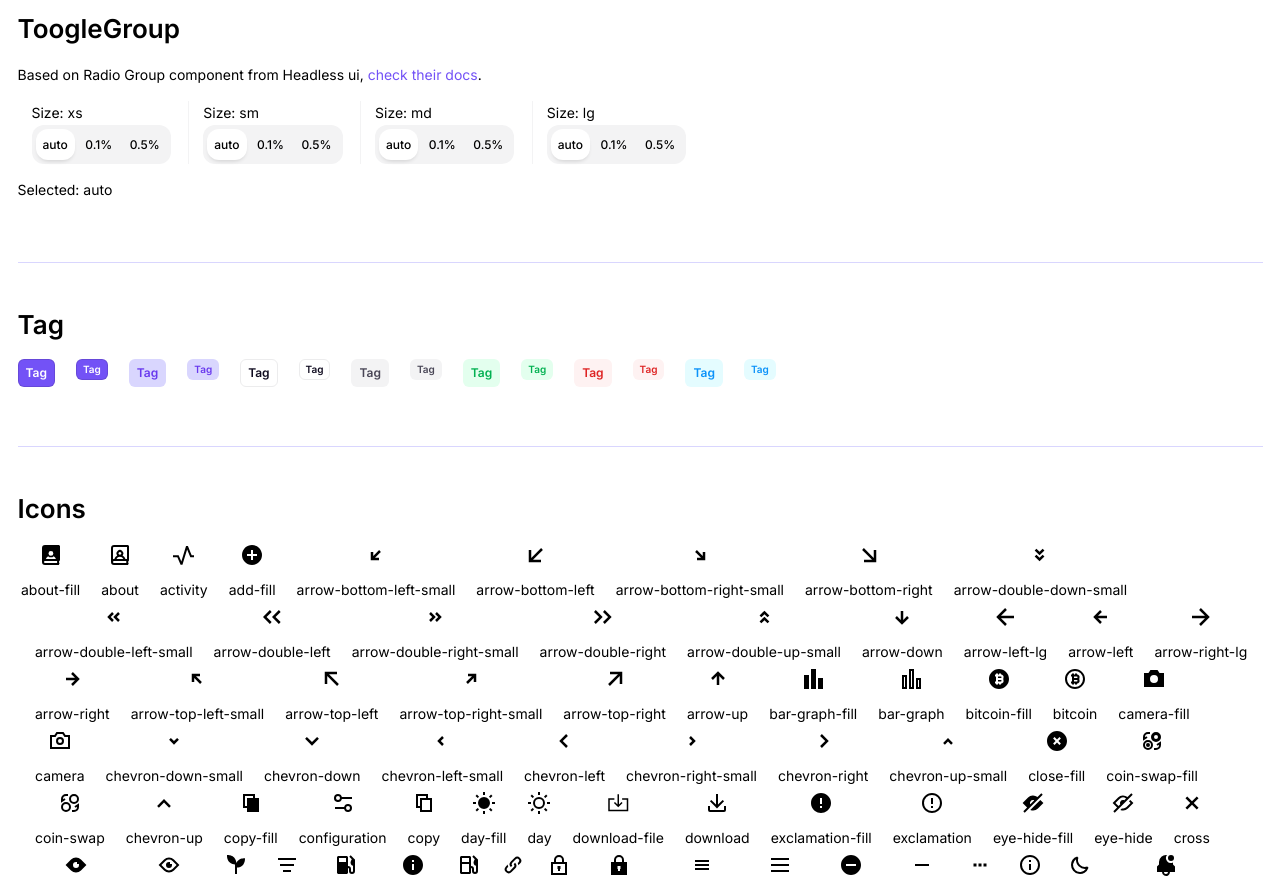
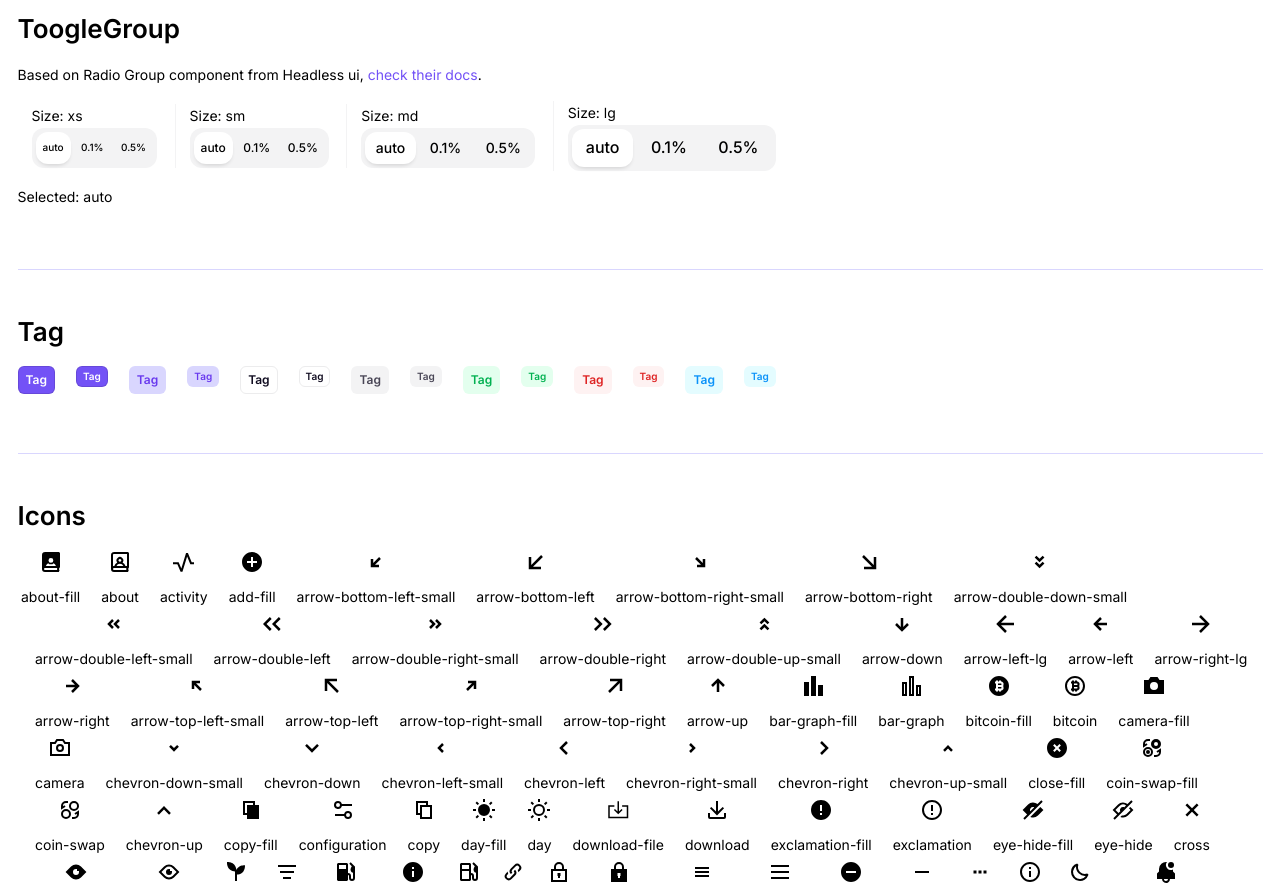
Before and after one commit to SwaprHQ/swapr-ui-website, a Next.js app: page /ui in a window 1280 px wide. Shown: the part 1480-2372 px from the top of the page. Built offline with nearby package versions, Linux system fonts and the light colour scheme.

Commit message:
fix merge change

```diff
--- a/app/ui/page.tsx
+++ b/app/ui/page.tsx
@@ -458,17 +458,19 @@ export default function UI() {
             .
           </p>
           <div className="divide-x divide-surface-surface-2 flex items-center space-x-5">
-            {["xs", "sm", "md", "lg"].map(size => (
+            {toggleGroupOptionSizes.map(size => (
               <div key={size} className="pl-4">
                 <p>Size: {size}</p>
-                <ToggleGroup
-                  value={slipage}
-                  onChange={setSlipage}
-                  size={size as ToogleOptionSizeProp}
-                >
-                  <ToogleGroupOption value="auto">auto</ToogleGroupOption>
-                  <ToogleGroupOption value="0.1">0.1%</ToogleGroupOption>
-                  <ToogleGroupOption value="0.5">0.5%</ToogleGroupOption>
+                <ToggleGroup value={slipage} onChange={setSlipage}>
+                  <ToogleGroupOption value="auto" size={size}>
+                    auto
+                  </ToogleGroupOption>
+                  <ToogleGroupOption value="0.1" size={size}>
+                    0.1%
+                  </ToogleGroupOption>
+                  <ToogleGroupOption value="0.5" size={size}>
+                    0.5%
+                  </ToogleGroupOption>
                 </ToggleGroup>
               </div>
             ))}
```
